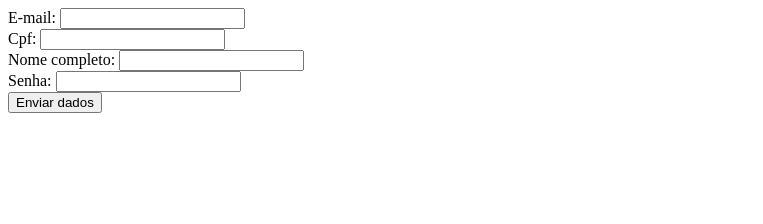
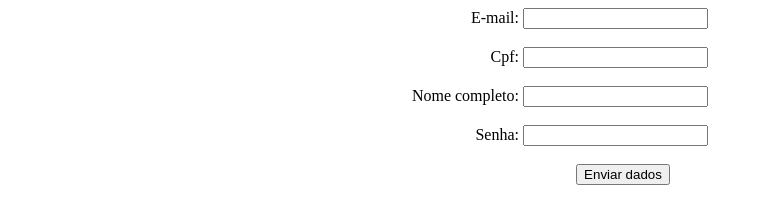
Before and after one commit to marikm/GitGithub, a plain HTML site: page formulario-cadastro/index.html in a window 1280 px wide. Shown: the whole page, without its empty margins (0-763 px from the left). Drawn offline with Linux system fonts and the light colour scheme.

Commit message:
Centralizando formulario

```diff
--- a/formulario-cadastro/index.html
+++ b/formulario-cadastro/index.html
@@ -1,28 +1,35 @@
 <!DOCTYPE html>
 <html lang="pt-br">
 <head>
+    <link rel="stylesheet" href="style.css">
     <meta charset="UTF-8">
     <meta name="viewport" content="width=device-width, initial-scale=1.0">
     <title>Magazine Luiza | Cadastro</title>
 </head>
 <body>
     <form action="cliente-cadastrado.html" method="post">
+
+        <div>
             <div>
                 <label for="e-mail">E-mail: </label>
-            <input type="email" id="email"/>
+                <input type="email" id="email"/><br><br>
             </div>
             <div>
                 <label for="cpf">Cpf: </label>
-            <input type="text" id="cpf"/>
+                <input type="text" id="cpf"/><br><br>
             </div>
             <div>
                 <label for="nome">Nome completo: </label>
-            <input type="text" id="nome"/>
+                <input type="text" id="nome"/><br><br>
             </div>
             <div>
                 <label for="senha">Senha: </label>
-            <input type="senha" id="senha"/>
+                <input type="senha" id="senha"/><br><br>
             </div>
+
+
+        </div>
+
         <div class="button">
             <button type="submit">Enviar dados</button>
         </div>
--- /dev/null
+++ b/formulario-cadastro/style.css
@@ -0,0 +1,24 @@
+main{
+    text-align: center;
+    width: 100%;
+    margin: 0px 0;
+}
+
+
+div{
+
+    width: 700px;
+    text-align: right;
+}
+
+label{
+    width: 800px;
+    text-align: left;
+}
+
+button{text-align: center;}
+.button{
+    width: 1230px;
+    text-align: center;
+    /*padding: 15px 20px;*/
+    }
```
Lines whose indentation alone changed are shown as unchanged.
